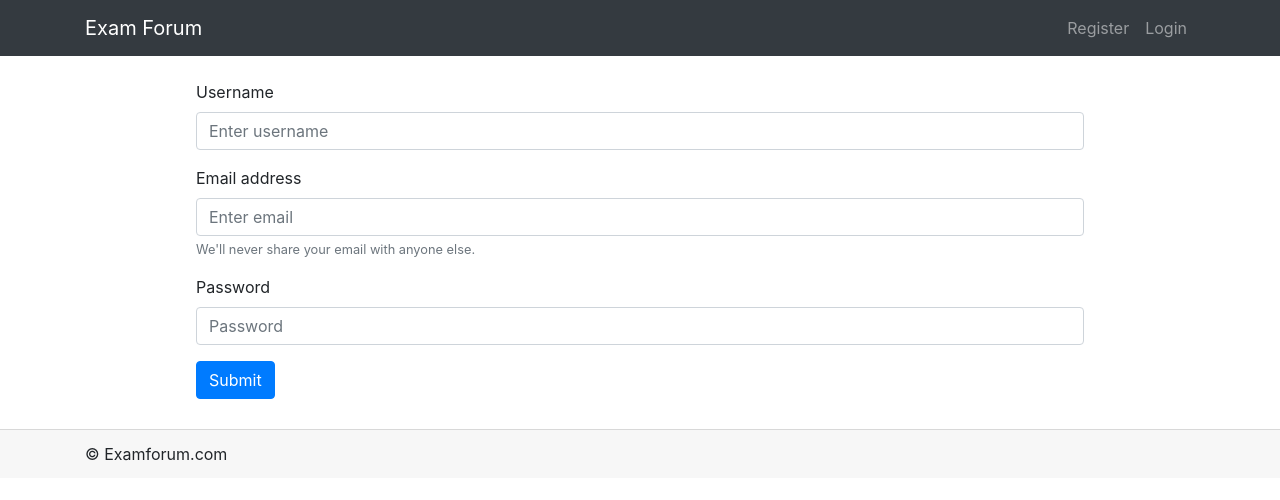
After one commit to jaykhedekar7/twitter_clone, a Flask app: page /registration in a window 1280 px wide. The commit adds this page. Shown: the top 500 px of the page. Run offline with Flask 2, Linux system fonts and the light colour scheme; some libraries are stand-ins or nearby versions.

Commit message:
login function still in progress

```diff
--- a/main.py
+++ b/main.py
@@ -1,6 +1,7 @@
 from flask import Flask, render_template, url_for, request, session, redirect
 from flask_sqlalchemy import SQLAlchemy
 from sqlalchemy import desc
+from werkzeug.security import generate_password_hash, check_password_hash
 import json
 from datetime import datetime
 import random
@@ -24,11 +25,13 @@ else:
 
 db = SQLAlchemy(app)
 
-class Registrations(db.Model):
+class Registration(db.Model):
     sno = db.Column(db.Integer, primary_key = True)
     username = db.Column(db.String(25), unique = True, nullable = False)
     email = db.Column(db.String(40), nullable = False)
+    password = db.Column(db.String(200), nullable = False)
     date = db.Column(db.String(12))
+
 
 class Posts(db.Model):
     sno = db.Column(db.Integer, primary_key = True)
@@ -52,6 +55,37 @@ def home():
     return render_template('index.html', params=params, posts=posts)
 
 
+@app.route('/registration', methods = ['GET', 'POST'])
+def registration():
+    if request.method == 'POST':
+        username = request.form.get('username')
+        email = request.form.get('email')
+        password =  generate_password_hash(request.form.get('password'))
+
+        enter = Registration(username=username, email=email, password=password, date=datetime.now())
+        db.session.add(enter)
+        db.session.commit()
+        return redirect ('/registration')
+
+    return render_template('register.html', params=params)
+
+
+# Probelm with login function. Unable to match form credential with credential in database
+@app.route('/login',methods = ['GET', 'POST'])
+def login():
+    if request.method == 'POST':
+        username_form = request.form.get('username')
+        password = request.form.get('password')
+        pass_db = db.engine.execute("SELECT * FROM registration WHERE password = 'password'")
+        user_db = db.engine.execute("SELECT * FROM registration WHERE username = 'username_form'")
+        check_pass = check_password_hash(pass_db, password)
+
+        if username_form == user_db & check_pass == True:
+            return redirect('/')
+        else:
+            return redirect('/registration')
+    return render_template('login.html', params=params)
+
 
 if __name__ == '__main__':
     app.run(debug=True)
--- a/templates/index.html
+++ b/templates/index.html
@@ -15,7 +15,7 @@
 
 {% for post in posts %}
 <div style="margin-top: 15px ;">
-    <strong>Posted by: @</strong>{{post.username}} <strong>at </strong> {{post.date}}
+    <strong>Posted by: </strong>@{{post.username}} <strong>at </strong> {{post.date}}
 <div class="card">
     <div class="card-body">
         {{post.content}}
--- a/templates/layout.html
+++ b/templates/layout.html
@@ -24,10 +24,10 @@
             <div class="collapse navbar-collapse" id="navbarNavAltMarkup">
                 <ul class="navbar-nav ml-auto">
                     <li class="nav-item">
-                      <a class="nav-link" href="#">Register</a>
+                      <a class="nav-link" href="/registration">Register</a>
                     </li>
                     <li class="nav-item">
-                      <a class="nav-link" href="#">Login</a>
+                      <a class="nav-link" href="/login">Login</a>
                     </li>
                   </ul>
             </div>
--- /dev/null
+++ b/templates/register.html
@@ -0,0 +1,27 @@
+{% extends 'layout.html' %}
+
+{% block body %}
+
+
+<form method="post" action="/registration" style="margin-left: 10%; margin-right: 10%;">
+    <div class="form-group">
+        <label for="exampleInputEmail1">Username</label>
+        <input type="uname" class="form-control" id="exampleInputEmail1" aria-describedby="emailHelp"
+            placeholder="Enter username" name="username">
+    </div>
+    <div class="form-group">
+        <label for="exampleInputEmail1">Email address</label>
+        <input type="email" class="form-control" id="exampleInputEmail1" aria-describedby="emailHelp"
+            placeholder="Enter email" name="email">
+        <small id="emailHelp" class="form-text text-muted">We'll never share your email with anyone else.</small>
+    </div>
+    <div class="form-group">
+        <label for="exampleInputPassword1">Password</label>
+        <input type="password" class="form-control" id="exampleInputPassword1" placeholder="Password" name=password>
+    </div>
+    <button type="submit" class="btn btn-primary">Submit</button>
+</form>
+
+
+
+{% endblock %}
```
Also changed, not shown: templates/login.html (added, +35 -0 lines), static/img/exam.jpg (added).
